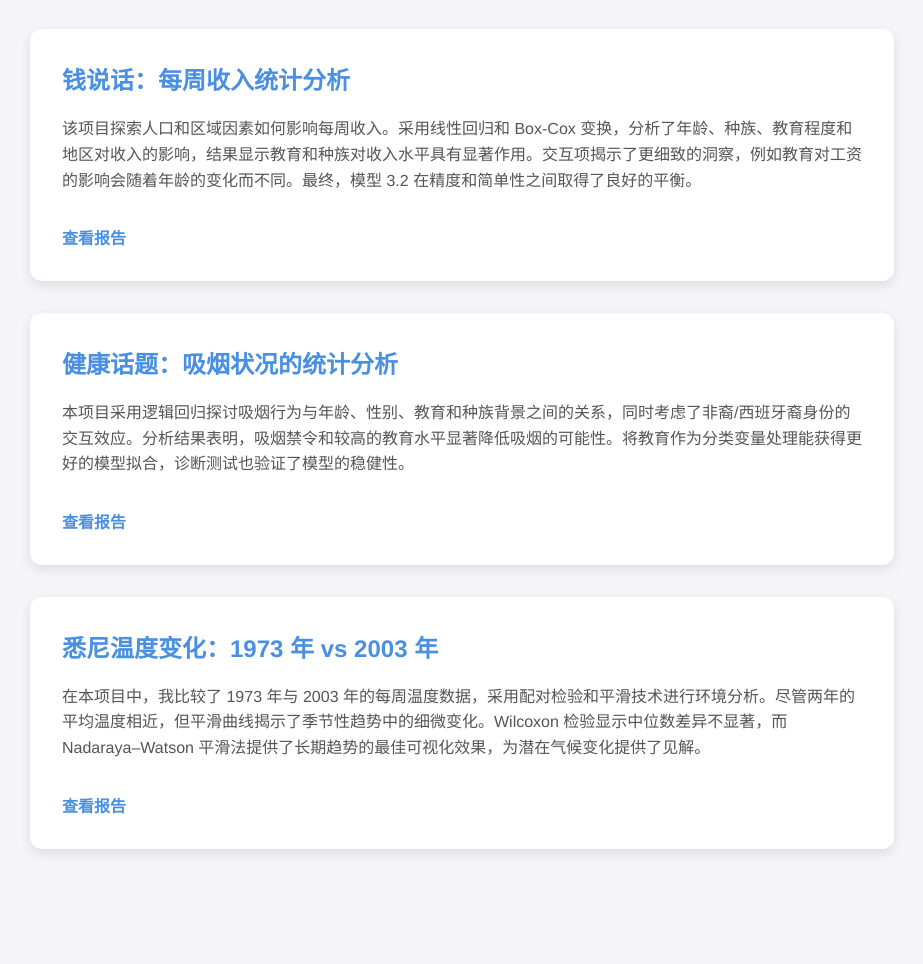
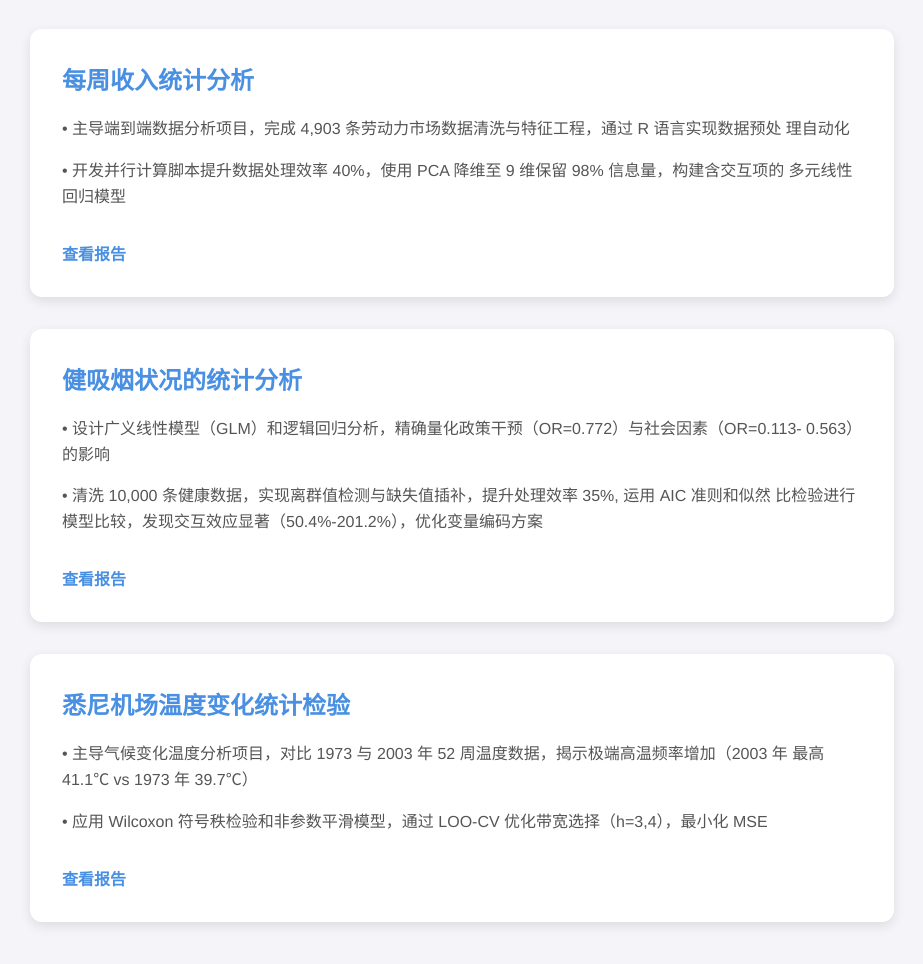
Before and after one commit to Freyaaa001/-, a plain HTML site: page index.html in a window 1280 px wide. Shown: the part 102-1066 px from the top of the page, without its empty margins (178-1101 px from the left). Before the commit the page ends 1015 px from the top, so only its background shows below. Drawn offline with Linux system fonts and the light colour scheme.

Commit message:
Add files via upload

```diff
--- a/index.html
+++ b/index.html
@@ -47,20 +47,28 @@
   <h1>我的项目作品集</h1>
 
   <div class="project">
-    <h2>钱说话：每周收入统计分析</h2>
-    <p>该项目探索人口和区域因素如何影响每周收入。采用线性回归和 Box-Cox 变换，分析了年龄、种族、教育程度和地区对收入的影响，结果显示教育和种族对收入水平具有显著作用。交互项揭示了更细致的洞察，例如教育对工资的影响会随着年龄的变化而不同。最终，模型 3.2 在精度和简单性之间取得了良好的平衡。</p>
+    <h2>每周收入统计分析</h2>
+    <p>• 主导端到端数据分析项目，完成 4,903 条劳动力市场数据清洗与特征工程，通过 R 语言实现数据预处
+      理自动化</p>
+    <p>• 开发并行计算脚本提升数据处理效率 40%，使用 PCA 降维至 9 维保留 98% 信息量，构建含交互项的
+      多元线性回归模型</p>
     <a href="Project1-项目.pdf" target="_blank">查看报告</a>
   </div>
 
   <div class="project">
-    <h2>健康话题：吸烟状况的统计分析</h2>
-    <p>本项目采用逻辑回归探讨吸烟行为与年龄、性别、教育和种族背景之间的关系，同时考虑了非裔/西班牙裔身份的交互效应。分析结果表明，吸烟禁令和较高的教育水平显著降低吸烟的可能性。将教育作为分类变量处理能获得更好的模型拟合，诊断测试也验证了模型的稳健性。</p>
+    <h2>健吸烟状况的统计分析</h2>
+    <p>• 设计广义线性模型（GLM）和逻辑回归分析，精确量化政策干预（OR=0.772）与社会因素（OR=0.113-
+      0.563）的影响</p>
+      <p>• 清洗 10,000 条健康数据，实现离群值检测与缺失值插补，提升处理效率 35%, 运用 AIC 准则和似然
+        比检验进行模型比较，发现交互效应显著（50.4%-201.2%），优化变量编码方案</p>
     <a href="project_2项目.pdf" target="_blank">查看报告</a>
   </div>
 
   <div class="project">
-    <h2>悉尼温度变化：1973 年 vs 2003 年</h2>
-    <p>在本项目中，我比较了 1973 年与 2003 年的每周温度数据，采用配对检验和平滑技术进行环境分析。尽管两年的平均温度相近，但平滑曲线揭示了季节性趋势中的细微变化。Wilcoxon 检验显示中位数差异不显著，而 Nadaraya–Watson 平滑法提供了长期趋势的最佳可视化效果，为潜在气候变化提供了见解。</p>
+    <h2>悉尼机场温度变化统计检验</h2>
+    <p>• 主导气候变化温度分析项目，对比 1973 与 2003 年 52 周温度数据，揭示极端高温频率增加（2003 年
+      最高 41.1℃ vs 1973 年 39.7℃）</p>
+      <p> • 应用 Wilcoxon 符号秩检验和非参数平滑模型，通过 LOO-CV 优化带宽选择（h=3,4），最小化 MSE</p>
     <a href="project_3 项目.pdf" target="_blank">查看报告</a>
   </div>
 
```
